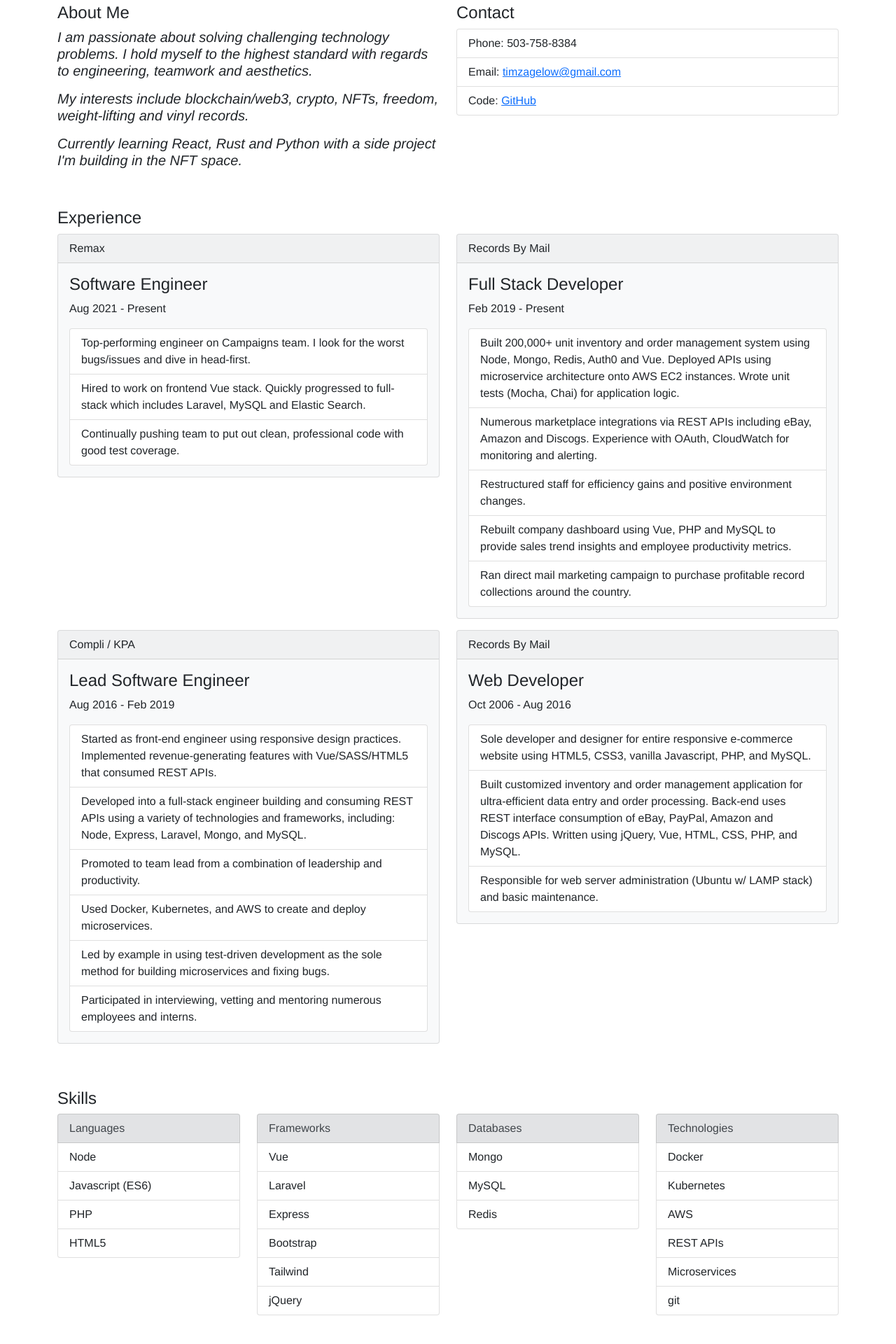
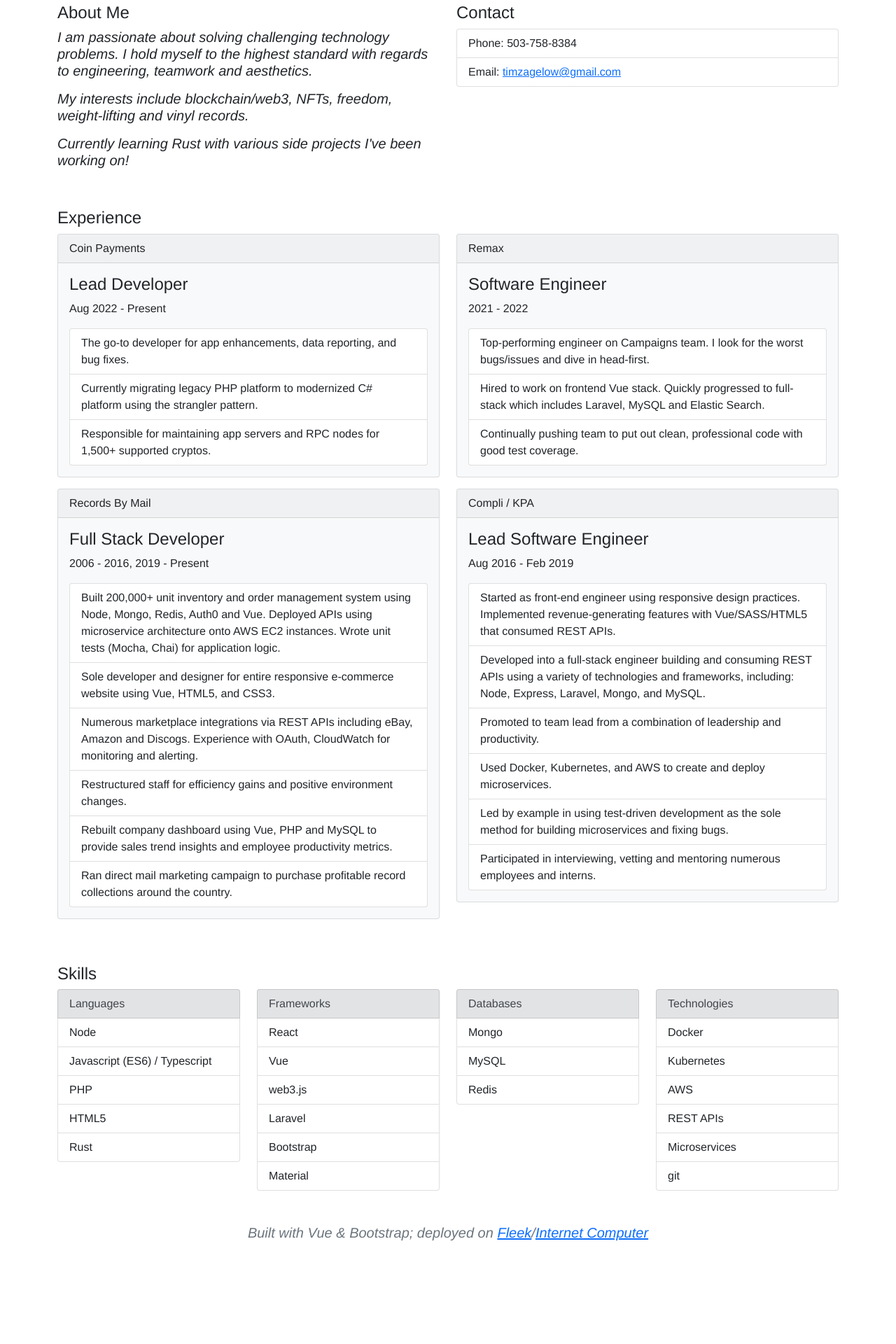
Before and after one commit to timzagelow/resume, a Vue app: page / in a window 1280 px wide. Shown: the part 120-2040 px from the top of the page at 70% size. After the commit the page ends 1917 px from the top, so only its background shows below. Built offline with nearby package versions, Linux system fonts and the light colour scheme.

Commit message:
resume updates

```diff
--- a/src/App.vue
+++ b/src/App.vue
@@ -11,8 +11,8 @@
         <b-col cols="6">
           <h4>About Me</h4>
           <h5><em>I am passionate about solving challenging technology problems. I hold myself to the highest standard with regards to engineering, teamwork and aesthetics.</em></h5>
-          <h5 class="mt-3"><em>My interests include blockchain/web3, crypto, NFTs, freedom, weight-lifting and vinyl records.</em></h5>
-          <h5 class="mt-3"><em>Currently learning React, Rust and Python with a side project I'm building in the NFT space.</em></h5>
+          <h5 class="mt-3"><em>My interests include blockchain/web3, NFTs, freedom, weight-lifting and vinyl records.</em></h5>
+          <h5 class="mt-3"><em>Currently learning Rust with various side projects I've been working on!</em></h5>
         </b-col>
 
         <b-col>
@@ -20,7 +20,7 @@
           <b-list-group>
             <b-list-group-item>Phone: 503-758-8384</b-list-group-item>
             <b-list-group-item>Email: <b-link href="mailto:timzagelow@gmail.com">timzagelow@gmail.com</b-link></b-list-group-item>
-            <b-list-group-item>Code: <b-link href="https://github.com/timzagelow" target="_blank">GitHub</b-link></b-list-group-item>
+            <!-- <b-list-group-item>Code: <b-link href="https://github.com/timzagelow" target="_blank">GitHub</b-link></b-list-group-item> -->
           </b-list-group>
         </b-col>
       </b-row>
--- a/src/components/Experience.vue
+++ b/src/components/Experience.vue
@@ -2,6 +2,30 @@
   <div>
 
         <b-row>
+          <b-col sm="6">
+            <b-card
+        header="Coin Payments"
+        title="Lead Developer"
+        bg-variant="light"
+        class="mb-3">
+          <b-card-text>
+          Aug 2022 - Present
+          </b-card-text>
+
+          <b-list-group>
+            <b-list-group-item>
+              The go-to developer for app enhancements, data reporting, and bug fixes.
+            </b-list-group-item>
+            <b-list-group-item>
+              Currently migrating legacy PHP platform to modernized C# platform using the strangler pattern.
+            </b-list-group-item>
+            <b-list-group-item>
+              Responsible for maintaining app servers and RPC nodes for 1,500+ supported cryptos.
+            </b-list-group-item>
+          </b-list-group>
+        </b-card>
+        </b-col>
+
           <b-col sm="6">
             <b-card
         header="Remax"
@@ -9,7 +33,7 @@
         bg-variant="light"
         class="mb-3">
           <b-card-text>
-          Aug 2021 - Present
+          2021 - 2022
           </b-card-text>
 
           <b-list-group>
@@ -25,6 +49,9 @@
           </b-list-group>
         </b-card>
         </b-col>
+        </b-row>
+
+        <b-row>
         <b-col>
             <b-card
         header="Records By Mail"
@@ -32,12 +59,15 @@
         bg-variant="light"
         class="mb-3">
           <b-card-text>
-          Feb 2019 - Present
+          2006 - 2016, 2019 - Present
           </b-card-text>
 
           <b-list-group>
             <b-list-group-item>
               Built 200,000+ unit inventory and order management system using Node, Mongo, Redis, Auth0 and Vue. Deployed APIs using microservice architecture onto AWS EC2 instances. Wrote unit tests (Mocha, Chai) for application logic.
+            </b-list-group-item>
+            <b-list-group-item>
+            Sole developer and designer for entire responsive e-commerce website using Vue, HTML5, and CSS3.
             </b-list-group-item>
             <b-list-group-item>
               Numerous marketplace integrations via REST APIs including eBay, Amazon and Discogs. Experience with OAuth, CloudWatch for monitoring and alerting.
@@ -51,12 +81,10 @@
             <b-list-group-item>
               Ran direct mail marketing campaign to purchase profitable record collections around the country.
             </b-list-group-item>
-
           </b-list-group>
         </b-card>
           </b-col>
-        </b-row>
-        <b-row>
+
           <b-col sm="6">
         <b-card
         header="Compli / KPA"
@@ -89,30 +117,6 @@
           </b-list-group>
         </b-card>
           </b-col>
-          <b-col>
-<b-card
-        header="Records By Mail"
-        title="Web Developer"
-        bg-variant="light"
-        class="mb-3">
-          <b-card-text>
-          Oct 2006 - Aug 2016
-          </b-card-text>
-
-          <b-list-group>
-            <b-list-group-item>
-              Sole developer and designer for entire responsive e-commerce website using HTML5, CSS3, vanilla Javascript, PHP, and MySQL.
-            </b-list-group-item>
-            <b-list-group-item>
-              Built customized inventory and order management application for ultra-efficient data entry and order processing. Back-end uses REST interface consumption of eBay, PayPal, Amazon and Discogs APIs. Written using jQuery, Vue, HTML, CSS, PHP, and MySQL.
-            </b-list-group-item>
-            <b-list-group-item>
-              Responsible for web server administration (Ubuntu w/ LAMP stack) and basic maintenance.
-            </b-list-group-item>
-          </b-list-group>
-        </b-card>
-          </b-col>
-
         </b-row>
 
   </div>
--- a/src/components/Skills.vue
+++ b/src/components/Skills.vue
@@ -5,21 +5,22 @@
             <b-list-group>
                 <b-list-group-item variant="secondary">Languages</b-list-group-item>
                 <b-list-group-item>Node</b-list-group-item>
-                <b-list-group-item>Javascript (ES6)</b-list-group-item>
+                <b-list-group-item>Javascript (ES6) / Typescript</b-list-group-item>
                 <b-list-group-item>PHP</b-list-group-item>
                 <b-list-group-item>HTML5</b-list-group-item>
+                <b-list-group-item>Rust</b-list-group-item>
             </b-list-group>
           </b-col>
 
           <b-col>
             <b-list-group>
                 <b-list-group-item variant="secondary">Frameworks</b-list-group-item>
+                <b-list-group-item>React</b-list-group-item>
                 <b-list-group-item>Vue</b-list-group-item>
+                <b-list-group-item>web3.js</b-list-group-item>
                 <b-list-group-item>Laravel</b-list-group-item>
-                <b-list-group-item>Express</b-list-group-item>
                 <b-list-group-item>Bootstrap</b-list-group-item>
-                <b-list-group-item>Tailwind</b-list-group-item>
-                <b-list-group-item>jQuery</b-list-group-item>
+                <b-list-group-item>Material</b-list-group-item>
             </b-list-group>
           </b-col>
 
```
